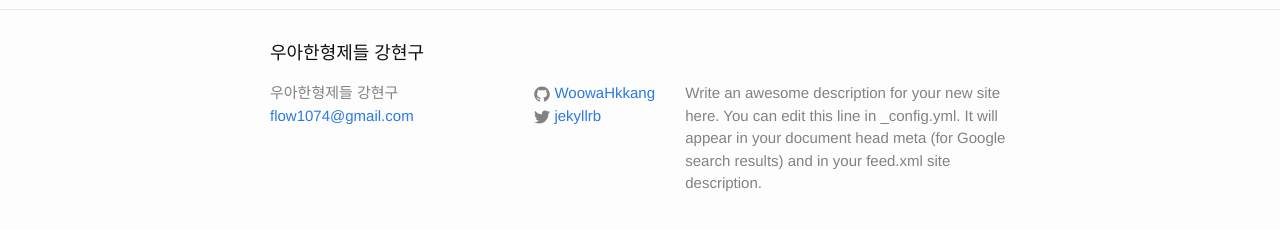
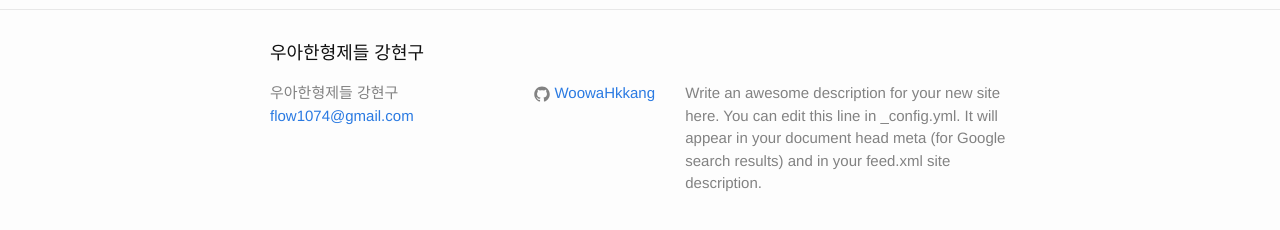
Before and after one commit to Kang-HyunGu/woowahkkang.github.com, a Jekyll site: the page built from index.html, in a window 1280 px wide. Shown: the part 287-517 px from the top of the page. Built offline with Jekyll 4.4.1, drawn with Linux system fonts in a browser that asks for light colours.

Commit message:
추가 수정

```diff
--- a/_config.yml
+++ b/_config.yml
@@ -13,8 +13,7 @@ description: > # this means to ignore newlines until "baseurl:"
   line in _config.yml. It will appear in your document head meta (for
   Google search results) and in your feed.xml site description.
 baseurl: "" # the subpath of your site, e.g. /blog
-url: "http://yourdomain.com" # the base hostname & protocol for your site
-twitter_username: jekyllrb
+url: "http://woowahkkang.github.io/" # the base hostname & protocol for your site
 github_username:  WoowaHkkang
 
 # Build settings
--- a/_includes/footer.html
+++ b/_includes/footer.html
@@ -19,12 +19,6 @@
             {% include icon-github.html username=site.github_username %}
           </li>
           {% endif %}
-
-          {% if site.twitter_username %}
-          <li>
-            {% include icon-twitter.html username=site.twitter_username %}
-          </li>
-          {% endif %}
         </ul>
       </div>
 
--- a/_includes/icon-twitter.html
+++ /dev/null
@@ -1 +0,0 @@
-<a href="https://twitter.com/{{ include.username }}"><span class="icon icon--twitter">{% include icon-twitter.svg %}</span><span class="username">{{ include.username }}</span></a>
```
Also changed, not shown: _includes/icon-twitter.svg (deleted).
